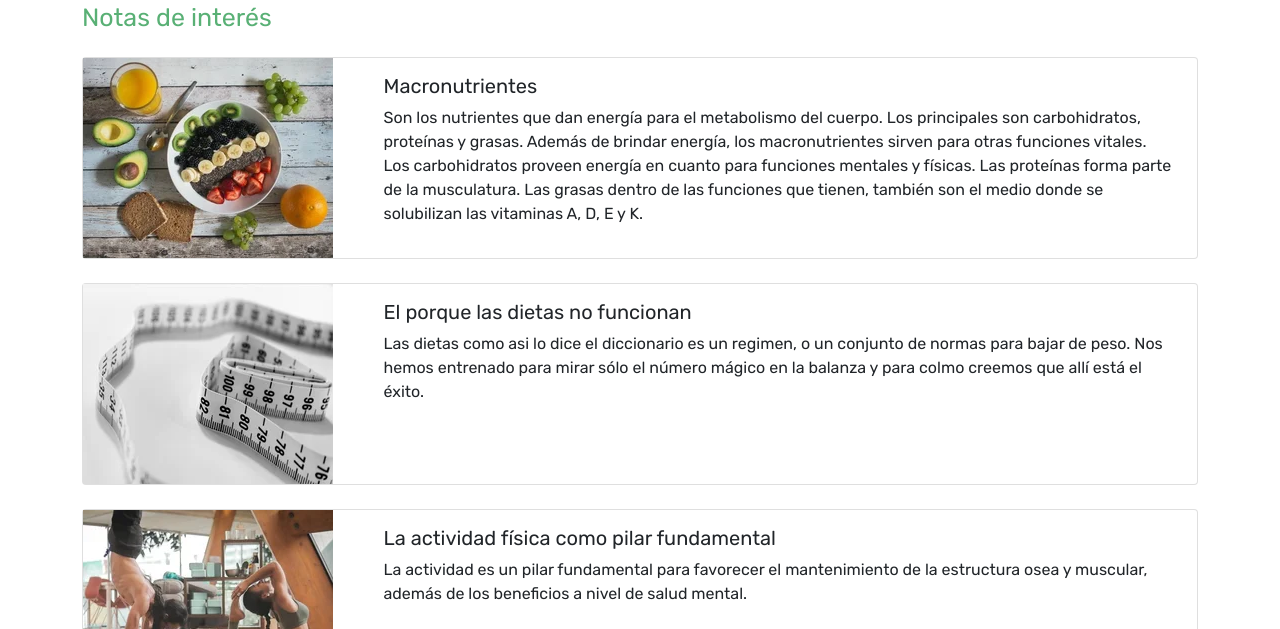
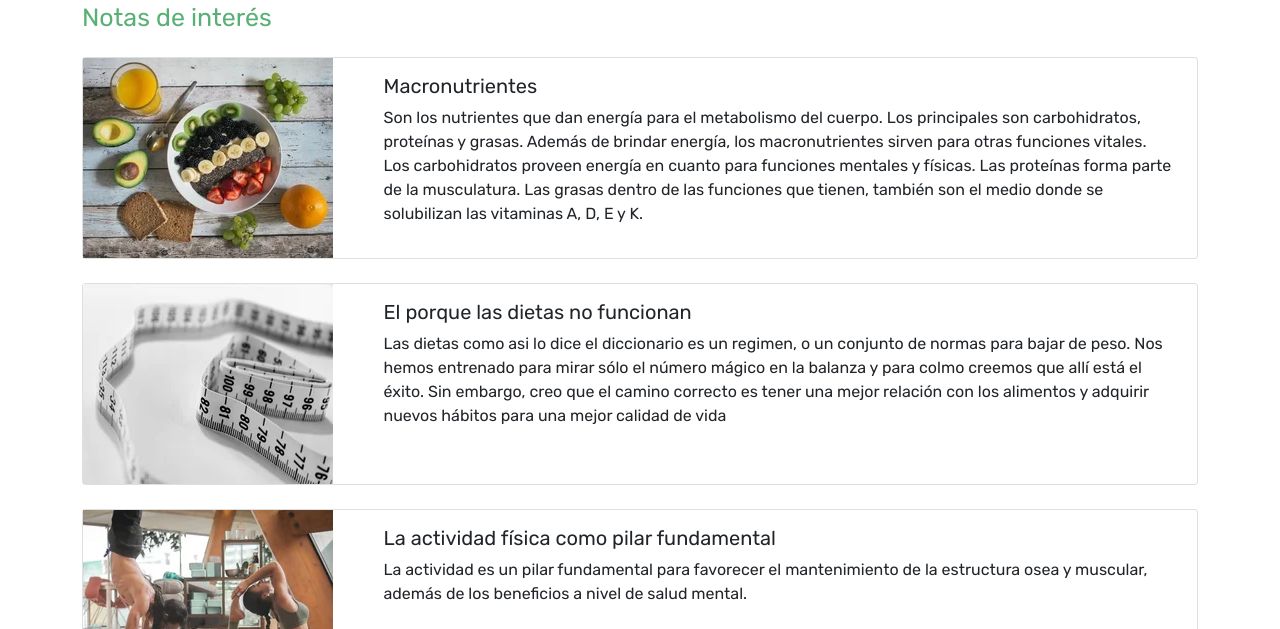
Before and after one commit to anrrid/Desafio-13---complementario, a website: page health_topics.html in a window 1280 px wide. Shown: the part 171-800 px from the top of the page. Drawn offline with nearby package versions, Linux system fonts and the light colour scheme.

Commit message:
Change text from github

```diff
--- a/health_topics.html
+++ b/health_topics.html
@@ -116,7 +116,8 @@
                                     bajar
                                     de peso. Nos hemos entrenado para mirar sólo el número mágico en la balanza y
                                     para colmo
-                                    creemos que allí está el éxito.</p>
+                                    creemos que allí está el éxito. Sin embargo, creo que el camino correcto es tener una mejor relación con los alimentos
+                                y adquirir nuevos hábitos para una mejor calidad de vida</p>
                             </div>
                         </div>
                     </div>
```
